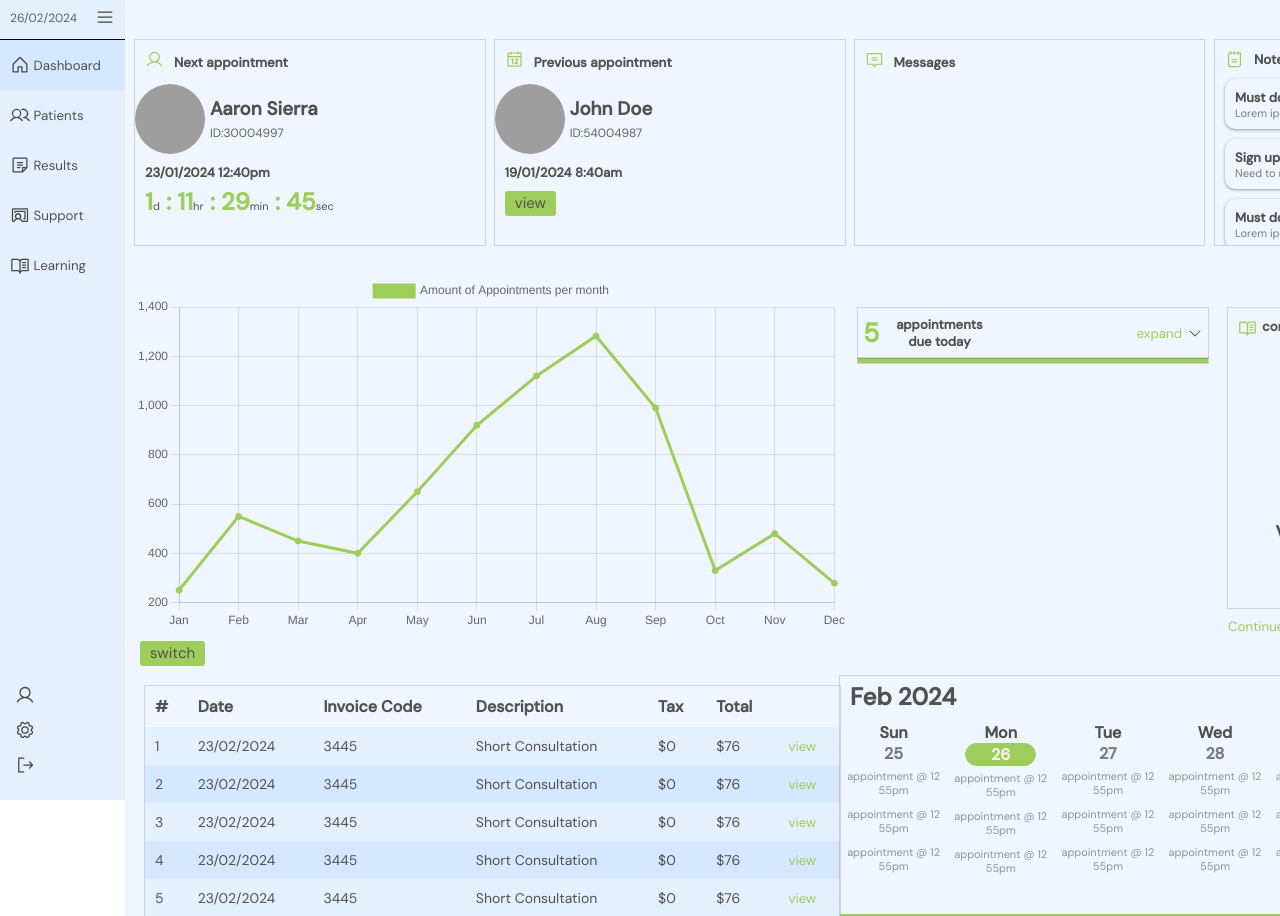
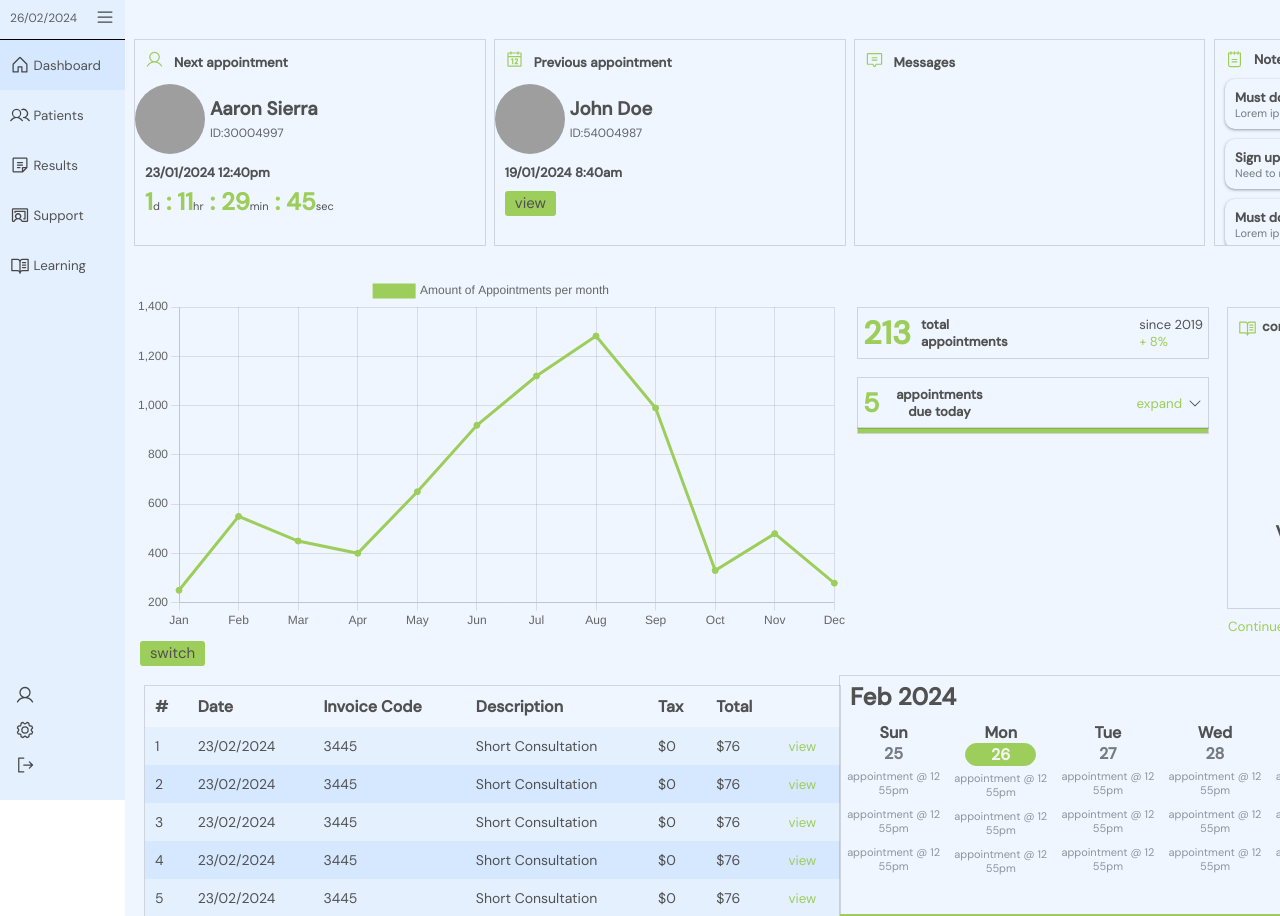
Before and after one commit to DiamondD7/yougotjob_client, a React (Vite) app: page /home in a window 1280 px wide. Shown: the top 916 px of the page. Built offline with nearby package versions, Linux system fonts and the light colour scheme; grey boxes are pictures that could not be loaded.

Commit message:
added total appointments container

```diff
--- a/src/components/Dashboard/Dashboard.jsx
+++ b/src/components/Dashboard/Dashboard.jsx
@@ -306,6 +306,24 @@ const AppointmentContainer = () => {
     </div>
   );
 };
+const TotalAppointmentContainer = () => {
+  return (
+    <div>
+      <div className="total-appointment__wrapper">
+        <div style={{ display: "flex", gap: "10px", alignItems: "center" }}>
+          <h1 style={{ color: "#9dcd5a" }}>213</h1>
+          <h4 style={{ width: "100px", fontSize: "13px" }}>
+            total appointments
+          </h4>
+        </div>
+        <div>
+          <p style={{ fontSize: "13px" }}>since 2019</p>
+          <p style={{ fontSize: "13px", color: "#9dcd5a" }}>+ 8%</p>
+        </div>
+      </div>
+    </div>
+  );
+};
 const ContinueLearningContainer = () => {
   return (
     <div>
@@ -598,6 +616,7 @@ const Dashboard = () => {
           <PatientLineGraph />
         </div>
         <div>
+          <TotalAppointmentContainer />
           <AppointmentContainer />
         </div>
         <div>
--- a/src/styles/dashboardstyles.css
+++ b/src/styles/dashboardstyles.css
@@ -97,6 +97,7 @@
   border-radius: 3px;
   cursor: pointer;
 }
+/* ------------------- */
 
 .appointment-container__wrapper {
   background-color: transparent;
@@ -104,7 +105,7 @@
   width: 350px;
   height: 50px;
   padding: 5px;
-  margin-top: 33px;
+  margin-top: 20px;
   box-shadow: rgba(0, 0, 0, 0.02) 0px 1px 3px 0px,
     rgba(27, 31, 35, 0.15) 0px 0px 0px 1px;
   overflow: auto;
@@ -169,6 +170,22 @@
 .appointment-fullsize__table tbody tr:nth-child(even) {
   background-color: #d6e8ff;
 }
+
+/* ----------------------------- */
+
+.total-appointment__wrapper {
+  display: flex;
+  justify-content: space-between;
+  align-items: center;
+  width: 350px;
+  height: 50px;
+  padding: 5px;
+  margin-top: 33px;
+  box-shadow: rgba(0, 0, 0, 0.02) 0px 1px 3px 0px,
+    rgba(27, 31, 35, 0.15) 0px 0px 0px 1px;
+}
+
+/* ----------------------------- */
 
 .continue-learning-container__wrapper {
   margin: 33px 0 0 10px;
```
